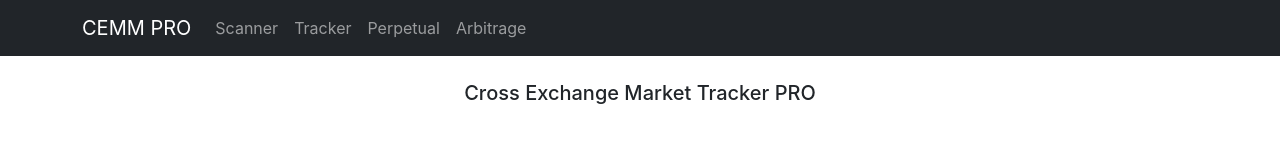
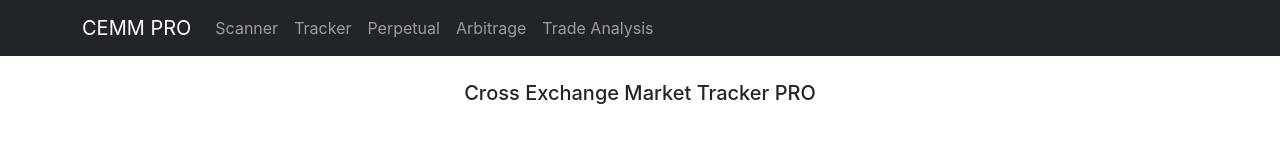
Before and after one commit to baris-cincik/market-scanner-frontend, a React (Create React App) app: page / in a window 1280 px wide. Shown: the top 160 px of the page. Built offline with nearby package versions, Linux system fonts and the light colour scheme; no server answers.

Commit message:
added to navbar

```diff
--- a/src/navbar.js
+++ b/src/navbar.js
@@ -3,6 +3,7 @@ import { BrowserRouter as Router, Routes, Route } from 'react-router-dom';
 import Nav from 'react-bootstrap/Nav';
 import Navbar from 'react-bootstrap/Navbar';
 import Container from 'react-bootstrap/Container';
+import { TradeAnalyzerPage } from './analyzer/TradeAnalyzerPage';
 
 export function MyNavbar() {
   const [user, setUser] = useState(null);
@@ -18,6 +19,7 @@ export function MyNavbar() {
           <Nav.Link href="/trackers">Tracker</Nav.Link>
           <Nav.Link href="/perpetual">Perpetual</Nav.Link>
           <Nav.Link href="/arbitrage">Arbitrage</Nav.Link>
+          <Nav.Link href="/analyze-trades">Trade Analysis</Nav.Link>
         </Nav>
       </Container>
     </Navbar>
--- a/src/utils/MyConstants.js
+++ b/src/utils/MyConstants.js
@@ -1,4 +1,4 @@
-const IS_DEV_BACKEND = true;
+const IS_DEV_BACKEND = false;
 export const BACKEND_URL = IS_DEV_BACKEND
   ? 'http://localhost:5000'
   : 'https://market-scanner-backend.herokuapp.com';
```
